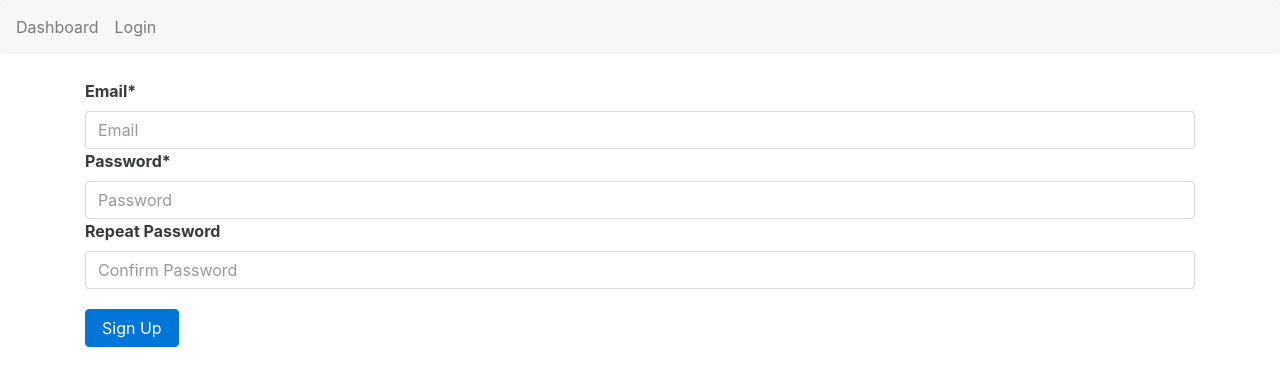
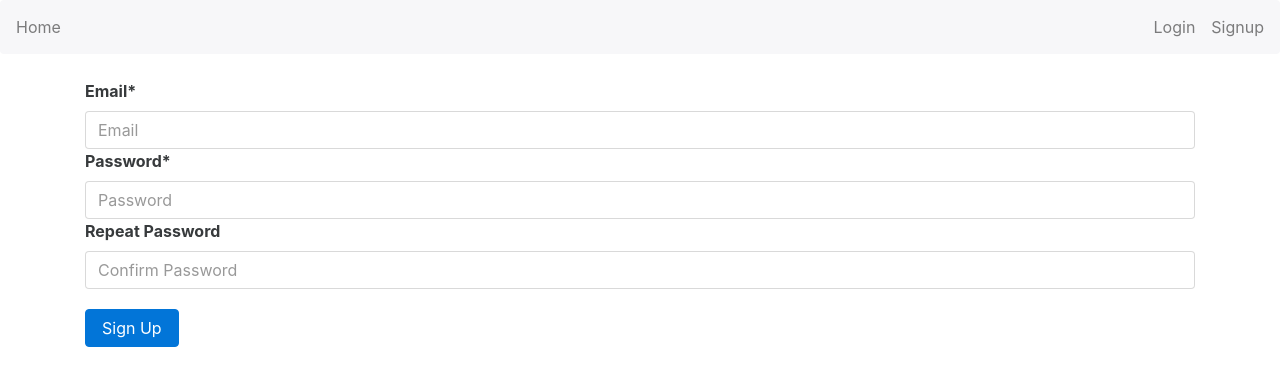
Before and after one commit to mcescalante/flask-base, a Flask app: page /signup/ in a window 1280 px wide. Shown: the top 386 px of the page. Run offline with Flask 2, Linux system fonts and the light colour scheme; some libraries are stand-ins or nearby versions.

Commit message:
updated header

```diff
--- a/app/templates/base.html
+++ b/app/templates/base.html
@@ -23,13 +23,16 @@
     <div class="navbar navbar-light navbar-right bg-faded">
 
       <div class="nav navbar-nav">
-        <a {% if request.path == '/' %} class="active nav-item nav-link"{% endif %} class="nav-item nav-link" href="/">Dashboard</a>
+        <a {% if request.path == '/' %} class="active nav-item nav-link"{% endif %} class="nav-item nav-link" href="/">Home</a>
 
-        {% if current_user.is_authenticated %}
-          <a class="nav-item nav-link" href="/logout/">Logout</a>
-        {% else %}
-          <a class="nav-item nav-link" href="/login/">Login</a>
-        {% endif %}
+        <div class="float-lg-right">
+          {% if current_user.is_authenticated %}
+            <a class="nav-item nav-link" href="/logout/">Logout</a>
+          {% else %}
+            <a class="nav-item nav-link" href="/login/">Login</a>
+            <a class="nav-item nav-link" href="/signup/">Signup</a>
+          {% endif %}
+        </div>
 
 
       </div>
```
